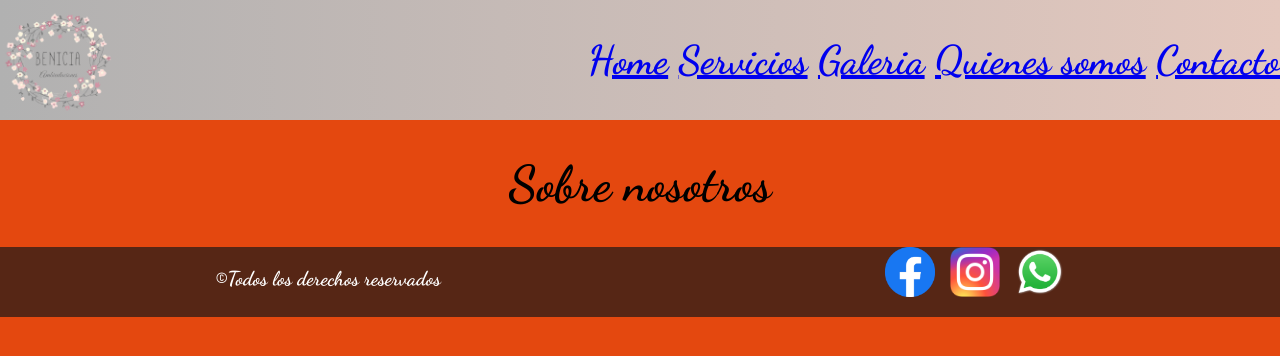
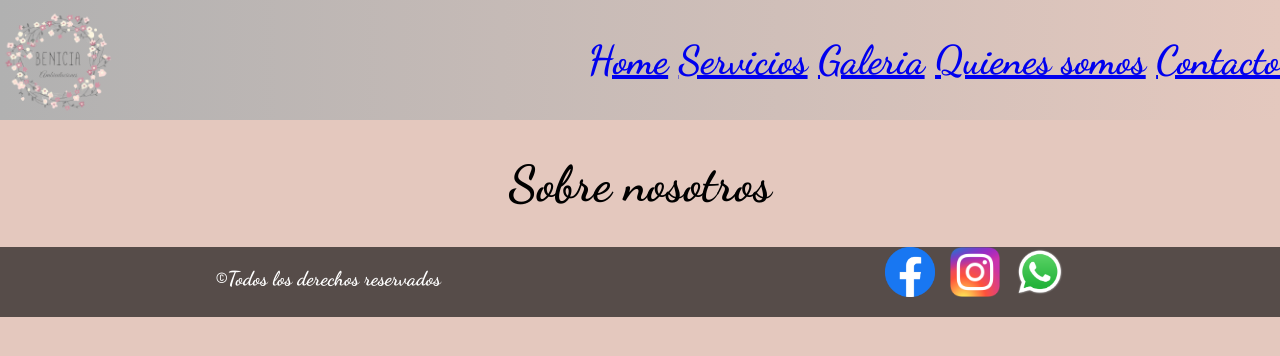
Before and after one commit to leooquinteiro16/Benicia_ambientaciones, a plain HTML site: page paginas/quienes-somos.html in a window 1280 px wide. Drawn offline with Linux system fonts and the light colour scheme.

Commit message:
volvi a cambiar el color al que estaba

```diff
--- a/css/estilos.css
+++ b/css/estilos.css
@@ -169,7 +169,7 @@ body {
 }
 
 .bodyQuienes {
-   background-color: rgb(228, 72, 15);
+   background-color: rgb(228, 200, 190);
    font-family: 'Dancing Script', cursive;
 }
 
```
